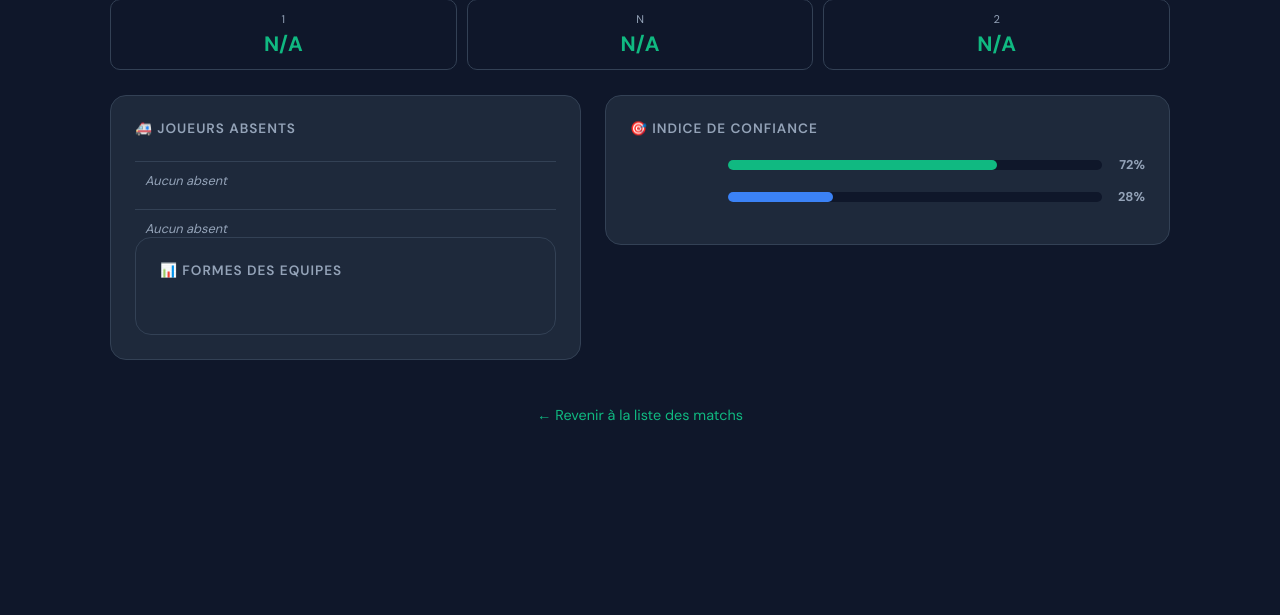
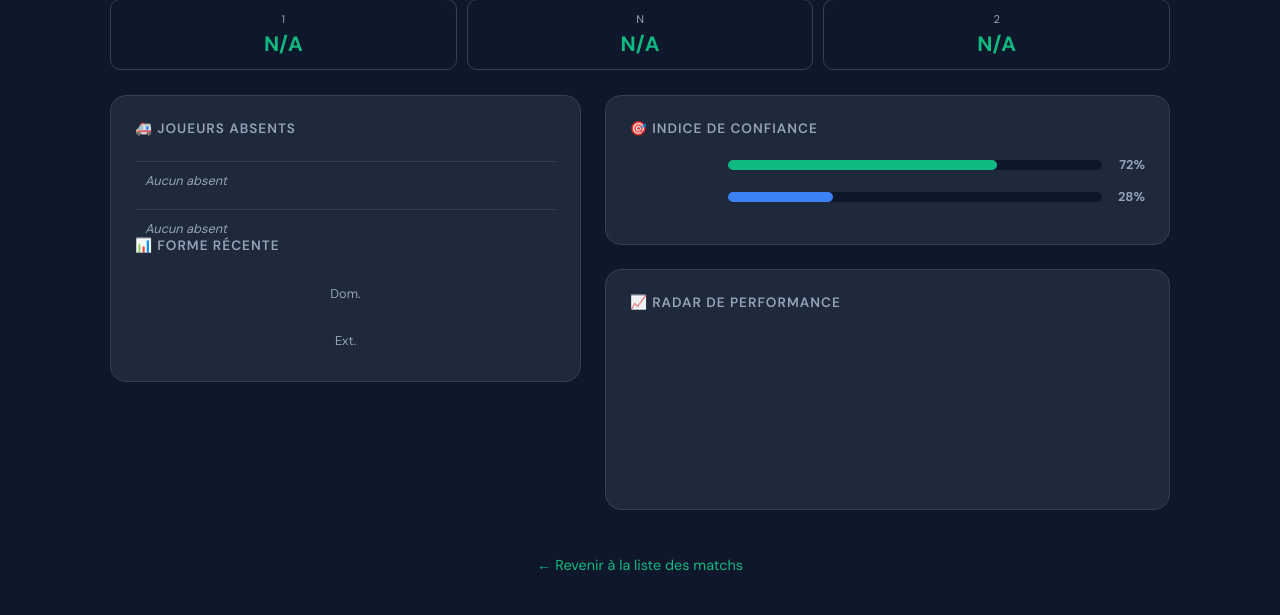
Before and after one commit to amadou432/Football-Visualizer, a Flask app: template templates/match.html in a window 1280 px wide. Shown: the part 334-949 px from the top of the page. Before the commit the page ends 755 px from the top, so only its background shows below. Run offline with Flask 3, Linux system fonts and the light colour scheme; the template is opened without the code that fills it, so the values that code supplies are empty; a map, chart or similar area stays blank.

Commit message:
feat: mise à jour style et match

```diff
--- a/templates/match.html
+++ b/templates/match.html
@@ -88,30 +88,19 @@
                         {% endfor %}
                     </div>
 
-                    <div class="info-card">
-    <h3>📊 Formes des Equipes</h3>
+                    <div class="divider"></div>
 
-    <p class="form-equipe-label">{{ match.equipe_dom.nom_equipe }}</p>
-    <div class="form-row">
-        {% for f in match.forme_dom %}
-            <div class="form-item">
-                <span class="badge-f f-{{ f.resultat }}">{{ f.resultat }}</span>
-                <p class="form-score">{{ f.buts_marques }}-{{ f.buts_encaisses }}</p>
-            </div>
-        {% endfor %}
-    </div>
-
-    <p class="form-equipe-label">{{ match.equipe_ext.nom_equipe }}</p>
-    <div class="form-row">
-        {% for f in match.forme_ext %}
-            <div class="form-item">
-                <span class="badge-f f-{{ f.resultat }}">{{ f.resultat }}</span>
-                <p class="form-score">{{ f.buts_marques }}-{{ f.buts_encaisses }}</p>
-            </div>
-        {% endfor %}
-    </div>
-
-</div>
+                    <h3 class="section-title">📊 Forme Récente</h3>
+                    <div class="form-container">
+                        <div class="form-row">
+                            <span class="form-equipe-label">Dom.</span>
+                            {% for f in forme_dom %}<span class="badge-f f-{{ f.resultat }}">{{ f.resultat }}</span>{% endfor %}
+                        </div>
+                        <div class="form-row">
+                            <span class="form-equipe-label">Ext.</span>
+                            {% for f in forme_ext %}<span class="badge-f f-{{ f.resultat }}">{{ f.resultat }}</span>{% endfor %}
+                        </div>
+                    </div>
                 </div>
             </div>
 
@@ -135,7 +124,10 @@
                     </div>
                 </div>
 
-
+                <div class="info-card">
+                    <h3>📈 Radar de Performance</h3>
+                    <canvas id="radarChart"></canvas>
+                </div>
             </div>
 
         </div>
```
Also changed, not shown: static/style.css (+71 -0 lines).
